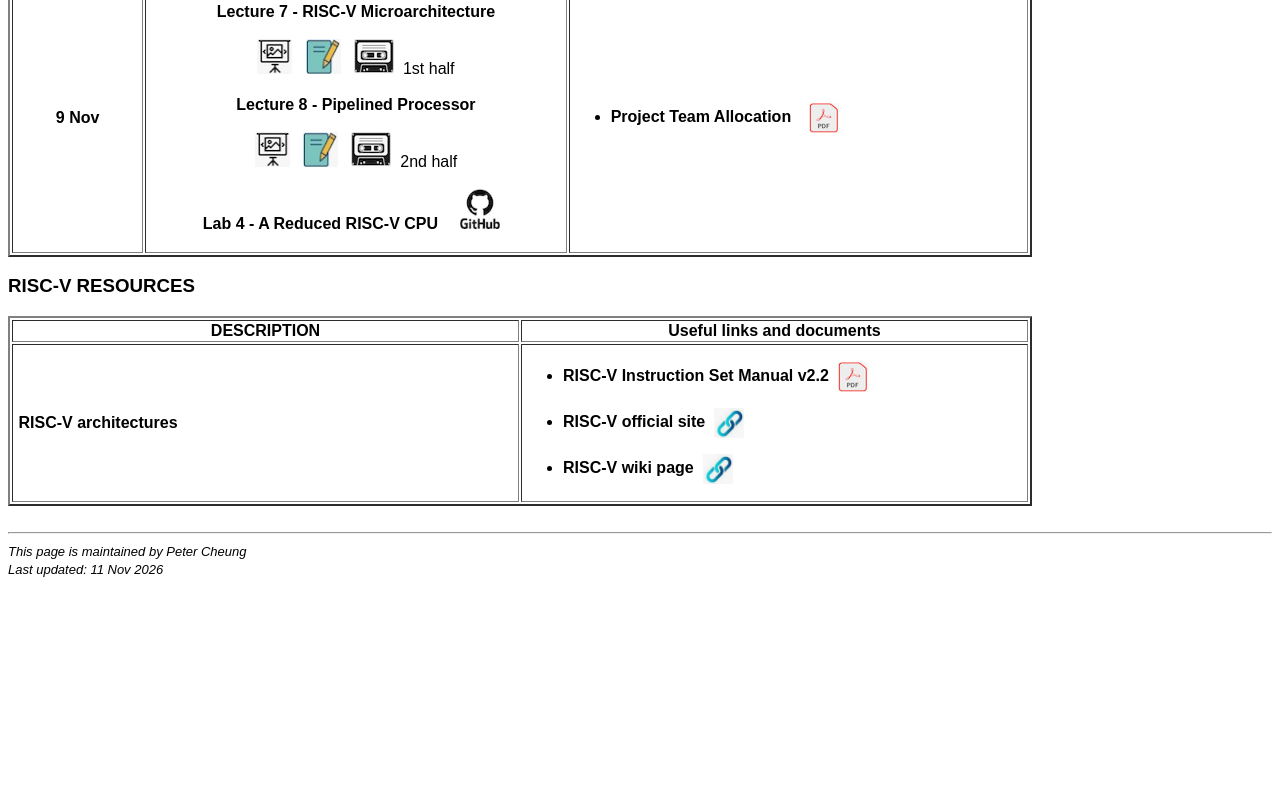
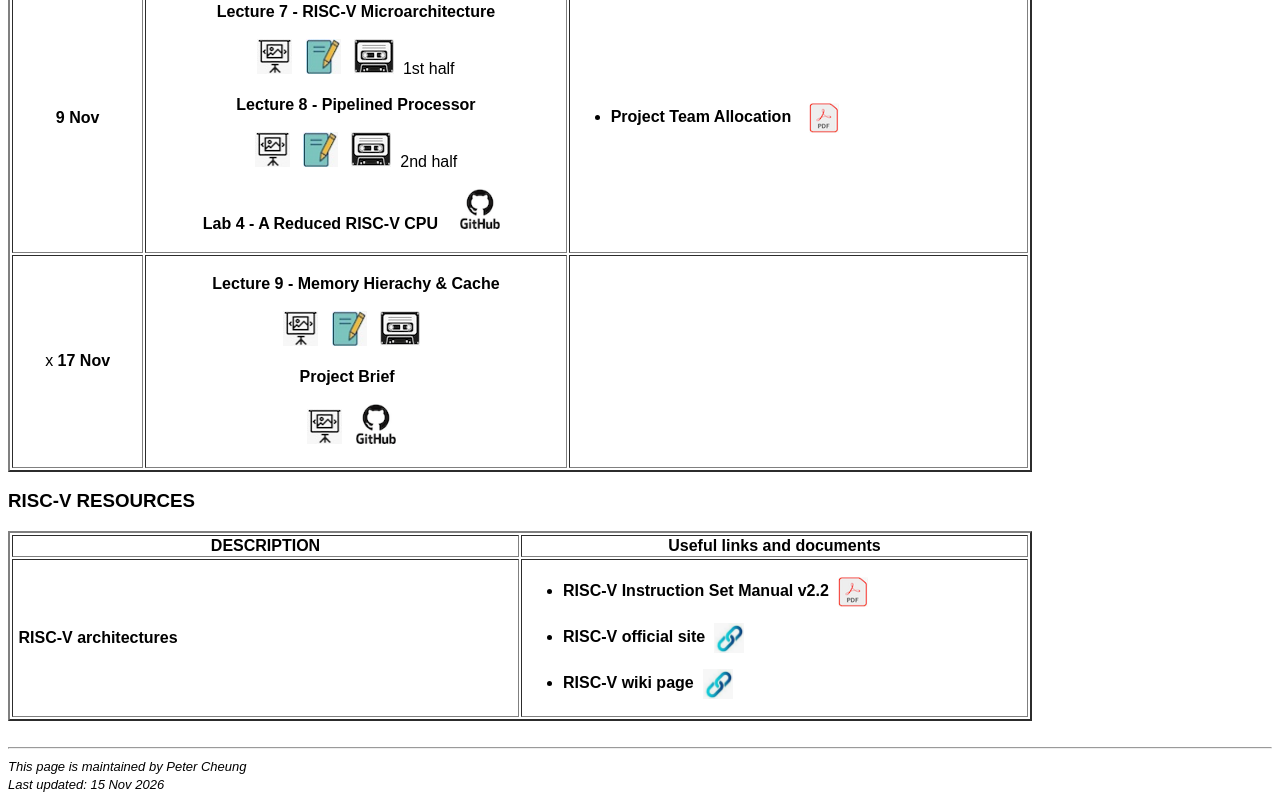
Before and after one commit to ELEC50010-IAC/course-website, a plain HTML site: page index.html in a window 1280 px wide. Shown: the part 1760-2561 px from the top of the page. Before the commit the page ends 2346 px from the top, so only its background shows below. Drawn offline with Linux system fonts and the light colour scheme.

Commit message:
update week 7 materials

```diff
--- a/index.html
+++ b/index.html
@@ -188,31 +188,30 @@
 
    	  </td>
     </tr>
-<!---
+
     <tr>
       	<td>  <center>x
       	<strong>17 Nov</strong>
       	</center><br>
 		</td>
       	<td><br>
-		<center><strong>Lecture 8 - Pipelined Processor</strong>
-		</center><br>
-		  	<center><a href="Lecture 8 - Pipelined Processor (slides).pdf"><img src="slides_icon.jpg" width="35" height="35" alt=""></a>&nbsp;&nbsp;
-			<a href="Lecture 8 - Pipelined Processor (notes).pdf"><img src="notes_icon.jpg" width="35" height="35" alt=""></a>&nbsp;&nbsp;
-			<a href="https://imperial.cloud.panopto.eu/Panopto/Pages/Viewer.aspx?id=a6322c28-05c6-4cdf-9db0-b32f017cbd39"><img src="tape_icon.jpg" width="40" height="35" alt=""></a>&nbsp;&nbsp; 1st half
-			</center><br>
 		<center><strong>Lecture 9 - Memory Hierachy &amp; Cache</strong>
 		</center><br>
-		  	<center><a href="Lecture 9 - Cache Memory (slides).pdf"><img src="slides_icon.jpg" width="35" height="35" alt=""></a>&nbsp;&nbsp;
-			<a href="Lecture 9 - Cache Memory (notes).pdf"><img src="notes_icon.jpg" width="35" height="35" alt=""></a>&nbsp;&nbsp;
-			<a href="https://imperial.cloud.panopto.eu/Panopto/Pages/Viewer.aspx?id=a6322c28-05c6-4cdf-9db0-b32f017cbd39"><img src="tape_icon.jpg" width="40" height="35" alt=""></a>&nbsp;&nbsp; 2nd half
+		  	<center><a href="lectures/Lecture 9 - Cache Memory (slides).pdf"><img src="img/slides_icon.jpg" width="35" height="35" alt=""></a>&nbsp;&nbsp;
+			<a href="lectures/Lecture 9 - Cache Memory (notes).pdf"><img src="img/notes_icon.jpg" width="35" height="35" alt=""></a>&nbsp;&nbsp;
+			<a href=""><img src="img/tape_icon.jpg" width="40" height="35" alt=""></a>&nbsp;&nbsp;
 			</center><br>
+
+		<center><strong>Project Brief</strong>&nbsp;&nbsp;&nbsp;&nbsp; <br><br>
+			<a href="lectures/Team Project Brief.pdf"><img src="img/slides_icon.jpg" width="35" height="35" alt=""></a>&nbsp;&nbsp;
+			<a href="https://github.com/ELEC50010-IAC/Project_Brief"><img src="img/github_icon.png" width="40" height="40" alt=""></a>&nbsp;&nbsp;
+		</center><br>
 		</td>
    	  <td>
 
    	  </td>
     </tr>
-
+<!---
     <tr>
       	<td>  <center><strong>25 Nov</strong>
       	</center><br>
@@ -231,10 +230,6 @@
 			<a href="https://imperial.cloud.panopto.eu/Panopto/Pages/Viewer.aspx?id=6a4afbe2-e88c-459e-8c17-b32f017cbe60"><img src="tape_icon.jpg" width="40" height="35" alt=""></a>&nbsp;&nbsp; 2nd half<br>
 		  </center><br>
 
-		  <center><strong>Project Brief</strong>&nbsp;&nbsp;&nbsp;&nbsp; <br><br>
-			<a href="Team Project Brief.pdf"><img src="slides_icon.jpg" width="35" height="35" alt=""></a>&nbsp;&nbsp;
-			<a href="https://github.com/EIE2-IAC-Labs/Project_Brief"><img src="github_icon.png" width="40" height="40" alt=""></a>&nbsp;&nbsp;
-			</center><br>
 		</td>
    	  <td>
 	  		<ul><li><p><strong>Sample Team statement&nbsp;&nbsp;&nbsp;<a href="README.pdf"><img src="PDF_icon.png" width="40" height="40" alt="" align="center"></a></strong></p></li></ul>
@@ -283,6 +278,6 @@
 <hr>
 <font size="-1" face="Arial, Helvetica, sans-serif"><i>This page is maintained by Peter Cheung</i>
 <br>
-<i>Last updated: 11 Nov 2026</i></font>
+<i>Last updated: 15 Nov 2026</i></font>
 </body>
 </html>
```
Also changed, not shown: 3 other files.
